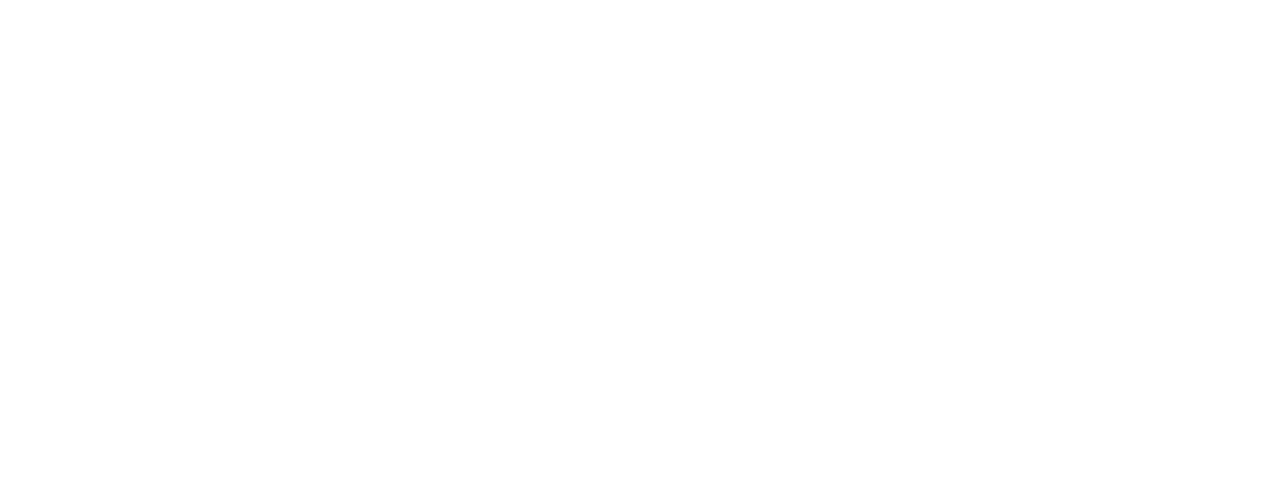
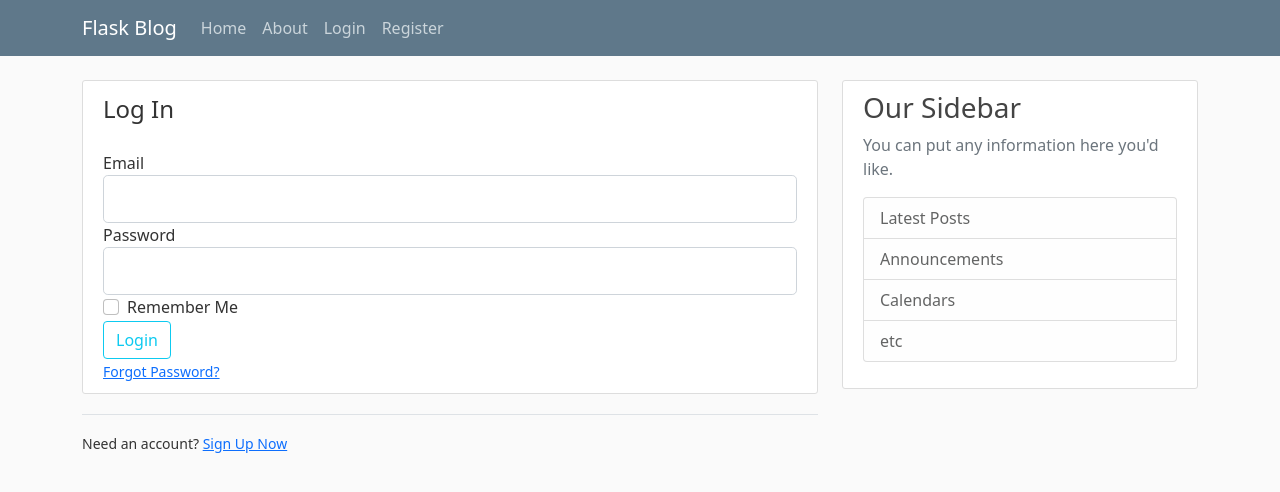
Before and after one commit to raynerrodriguezv/webapp, a Flask app: page /login in a window 1280 px wide. Before the commit the part shown is empty. Shown: the top 492 px of the page. Run offline with Flask 2, Linux system fonts and the light colour scheme.

Commit message:
validate data

```diff
--- a/app.py
+++ b/app.py
@@ -1,4 +1,4 @@
-from flask import Flask, render_template, url_for
+from flask import Flask, render_template, url_for, flash, redirect
 from forms import RegistrationForm, LoginForm
 
 
@@ -36,16 +36,25 @@ def about():
     return render_template('about.html', title='About')
 
 
-@app.route("/register")
+@app.route("/register", methods=['GET', 'POST'])
 def register():
     form = RegistrationForm()
+    if form.validate_on_submit():
+        flash(f'Account created for {form.username.data}!', 'success')
+        return redirect(url_for('home')) # (name) the functions
     return render_template('register.html', title='Register', form=form)
 
 
 
-@app.route("/login")
+@app.route("/login", methods=['GET', 'POST'])
 def login():
     form = LoginForm()
+    if form.validate_on_submit():
+        if form.email.data == 'admin@blog.com' and form.password.data == 'password':
+            flash('You jave been logged in!', 'success')
+            return redirect(url_for('home'))
+        else:
+            flash('Login Unsuccessful. Please check username and password', 'danger')
     return render_template('login.html', title='Login', form=form)
 
 
--- a/templates/layout.html
+++ b/templates/layout.html
@@ -32,13 +32,13 @@
           </button>
           <div class="collapse navbar-collapse" id="navbarToggle">
             <div class="navbar-nav mr-auto">
-              <a class="nav-item nav-link" href="/">Home</a>
-              <a class="nav-item nav-link" href="/about">About</a>
+              <a class="nav-item nav-link" href="{{ url_for('home') }}">Home</a>
+              <a class="nav-item nav-link" href="{{ url_for('about') }}">About</a>
             </div>
             <!-- Navbar Right Side -->
             <div class="navbar-nav">
-              <a class="nav-item nav-link" href="/login">Login</a>
-              <a class="nav-item nav-link" href="/register">Register</a>
+              <a class="nav-item nav-link" href="{{ url_for('login') }}">Login</a>
+              <a class="nav-item nav-link" href="{{ url_for('register') }}">Register</a>
             </div>
           </div>
         </div>
@@ -47,6 +47,15 @@
     <main role="main" class="container">
       <div class="row">
         <div class="col-md-8">
+            {% with messages = get_flashed_messages(with_categories=true) %}
+                {% if messages %}
+                    {% for category, message in messages %}
+                        <div class="alert alert-{{ category }}">
+                            {{ message }}
+                        </div>
+                    {% endfor %}
+                {% endif %}
+            {% endwith %}
           {% block content %}{% endblock %}
         </div>
         <div class="col-md-4">
--- a/templates/login.html
+++ b/templates/login.html
@@ -0,0 +1,65 @@
+{% extends "layout.html" %}
+{% block content %}
+    <div class="content-section">
+        <form method="POST" action="">
+            {{ form.hidden_tag() }} <!-- csrf token -->
+            <fieldset class="form-group">
+                <legend class="border-botton mb-4">Log In</legend>
+
+                <div class="form-group">
+                    {{ form.email.label(class="form-control-label") }}
+                    {% if form.email.errors %}
+                        {{ form.email(class="form-control form-control-lg is-invalid") }}
+                        <div class="invalid-feedback">
+                            {% for error in form.email.errors %}
+                                <span> {{ error }} </span>
+                            {% endfor %}
+                        </div>
+                    {% else %}
+                        {{ form.email(class="form-control form-control-lg") }}
+                    {% endif %}
+
+
+                </div>
+                <div class="form-group">
+                    {{ form.password.label(class="form-control-label") }}
+
+                    {% if form.password.errors %}
+                        {{ form.password(class="form-control form-control-lg is-invalid") }}
+                        <div class="invalid-feedback">
+                            {% for error in form.password.errors %}
+                                <span> {{ error }} </span>
+                            {% endfor %}
+                        </div>
+                    {% else %}
+                        {{ form.password(class="form-control form-control-lg") }}
+                    {% endif %}
+
+
+                </div>
+                <div class="form-check">
+                    {{ form.remember(class="form-check-input") }}
+                    {{ form.remember.label(class="form-check-label") }}
+                </div>
+
+
+            </fieldset>
+            <div class="form-group">
+                {{ form.submit(class="btn btn-outline-info") }}
+            </div>
+            <small class="text-muted ml-2">
+                <a href="#"> Forgot Password?</a>
+            </small>
+
+
+        </form>
+
+    </div>
+    <div class="border-top pt-3">
+        <small clas="text-muted">
+            <!-- url_for is the name of the function def login()-->
+            Need an account? <a class="ml-2" href="{{ url_for('register') }}">Sign Up Now</a>
+        </small>
+    </div>
+
+{% endblock content %}
```
Also changed, not shown: templates/register.html (+47 -5 lines).
